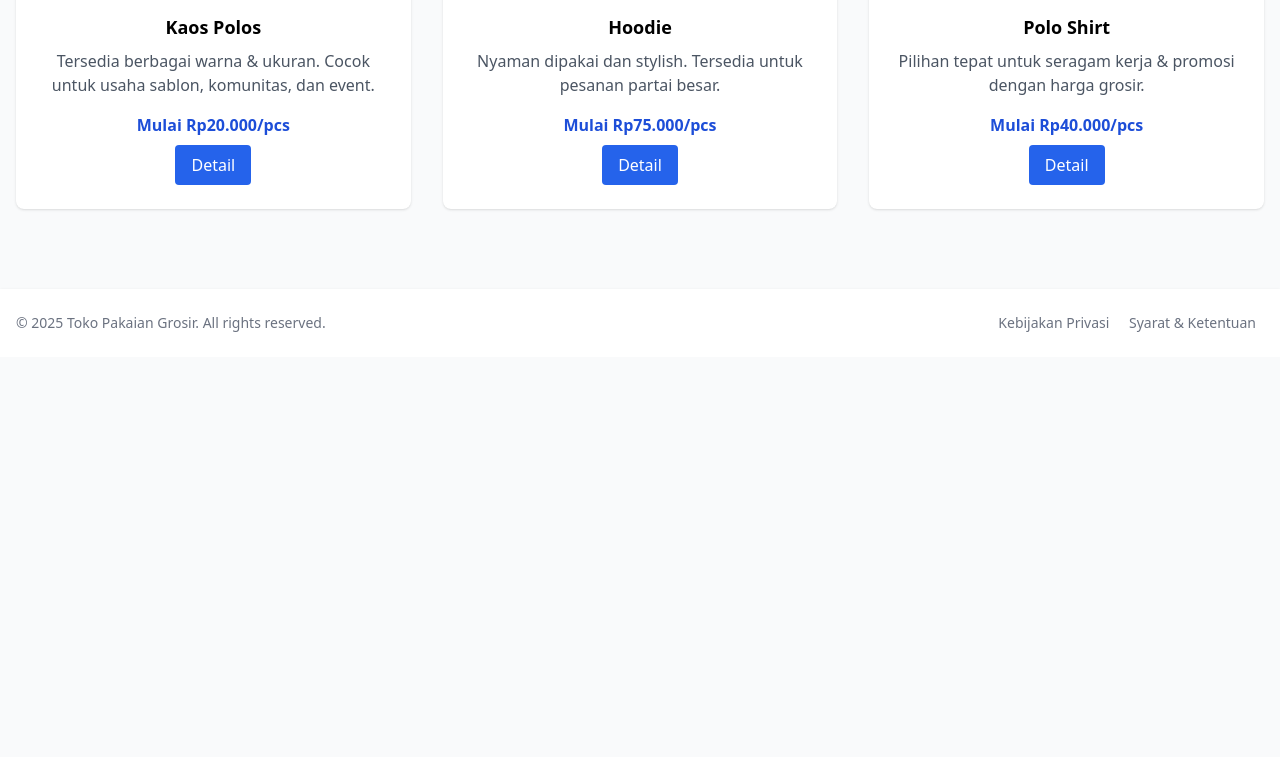
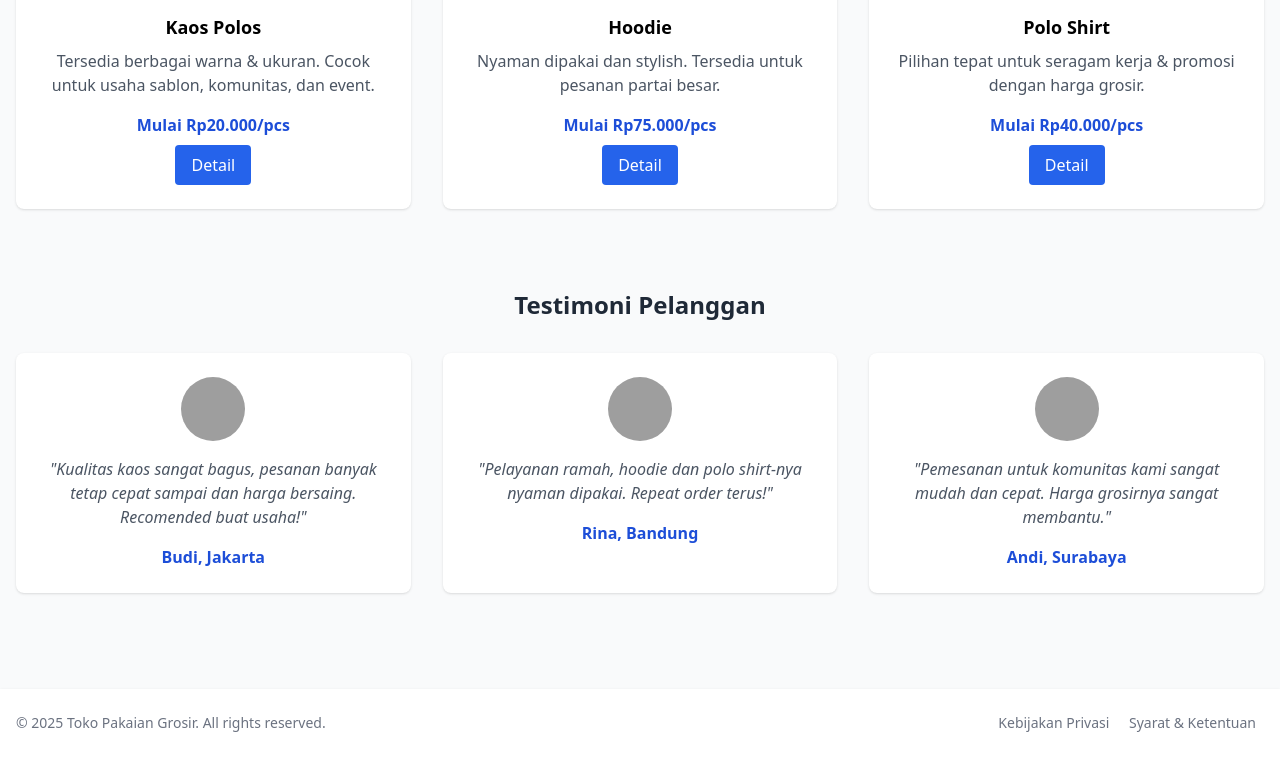
Before and after one commit to njmdn/Oblong-Store, a plain HTML site: page index.html in a window 1280 px wide. Shown: the part 1051-1808 px from the top of the page. Before the commit the page ends 1408 px from the top, so only its background shows below. Drawn offline with nearby package versions, Linux system fonts and the light colour scheme; grey boxes are pictures that could not be loaded.

Commit message:
Update index.html
Menambahkan Section Dasar untuk Testimoni

```diff
--- a/index.html
+++ b/index.html
@@ -84,6 +84,28 @@
             </div>
         </section>
 
+        <!-- Testimoni Pelanggan -->
+        <section class="container mx-auto px-4 py-12">
+            <h3 class="text-2xl font-bold mb-8 text-gray-800 text-center">Testimoni Pelanggan</h3>
+            <div class="grid grid-cols-1 md:grid-cols-3 gap-8">
+                <div class="bg-white rounded-lg shadow p-6 flex flex-col items-center">
+                    <img src="https://randomuser.me/api/portraits/men/32.jpg" alt="Testimoni 1" class="w-16 h-16 rounded-full mb-4">
+                    <p class="text-gray-600 italic mb-4 text-center">"Kualitas kaos sangat bagus, pesanan banyak tetap cepat sampai dan harga bersaing. Recomended buat usaha!"</p>
+                    <span class="font-semibold text-blue-700">Budi, Jakarta</span>
+                </div>
+                <div class="bg-white rounded-lg shadow p-6 flex flex-col items-center">
+                    <img src="https://randomuser.me/api/portraits/women/44.jpg" alt="Testimoni 2" class="w-16 h-16 rounded-full mb-4">
+                    <p class="text-gray-600 italic mb-4 text-center">"Pelayanan ramah, hoodie dan polo shirt-nya nyaman dipakai. Repeat order terus!"</p>
+                    <span class="font-semibold text-blue-700">Rina, Bandung</span>
+                </div>
+                <div class="bg-white rounded-lg shadow p-6 flex flex-col items-center">
+                    <img src="https://randomuser.me/api/portraits/men/11.jpg" alt="Testimoni 3" class="w-16 h-16 rounded-full mb-4">
+                    <p class="text-gray-600 italic mb-4 text-center">"Pemesanan untuk komunitas kami sangat mudah dan cepat. Harga grosirnya sangat membantu."</p>
+                    <span class="font-semibold text-blue-700">Andi, Surabaya</span>
+                </div>
+            </div>
+        </section>
+
         <!-- Footer -->
         <footer class="bg-white shadow mt-12">
             <div class="container mx-auto px-4 py-6 flex flex-col md:flex-row justify-between items-center text-gray-500 text-sm">
```
